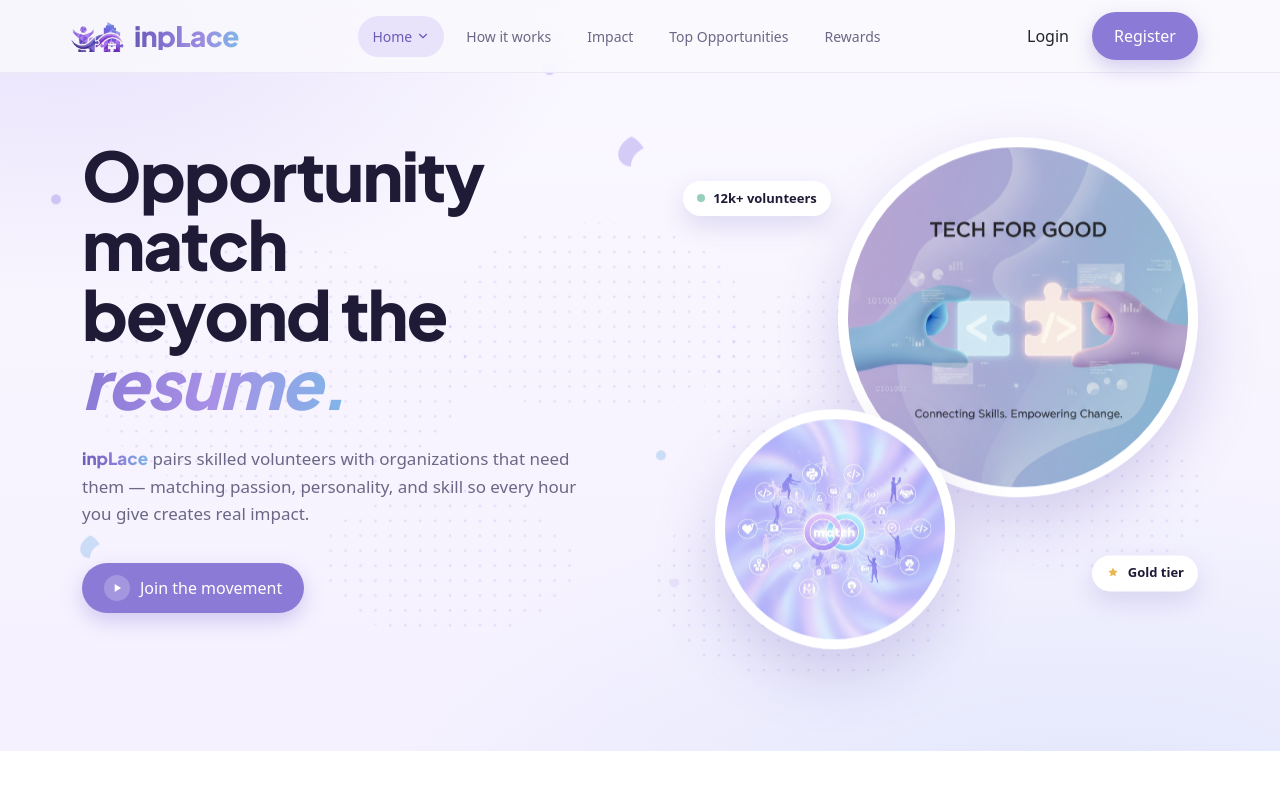
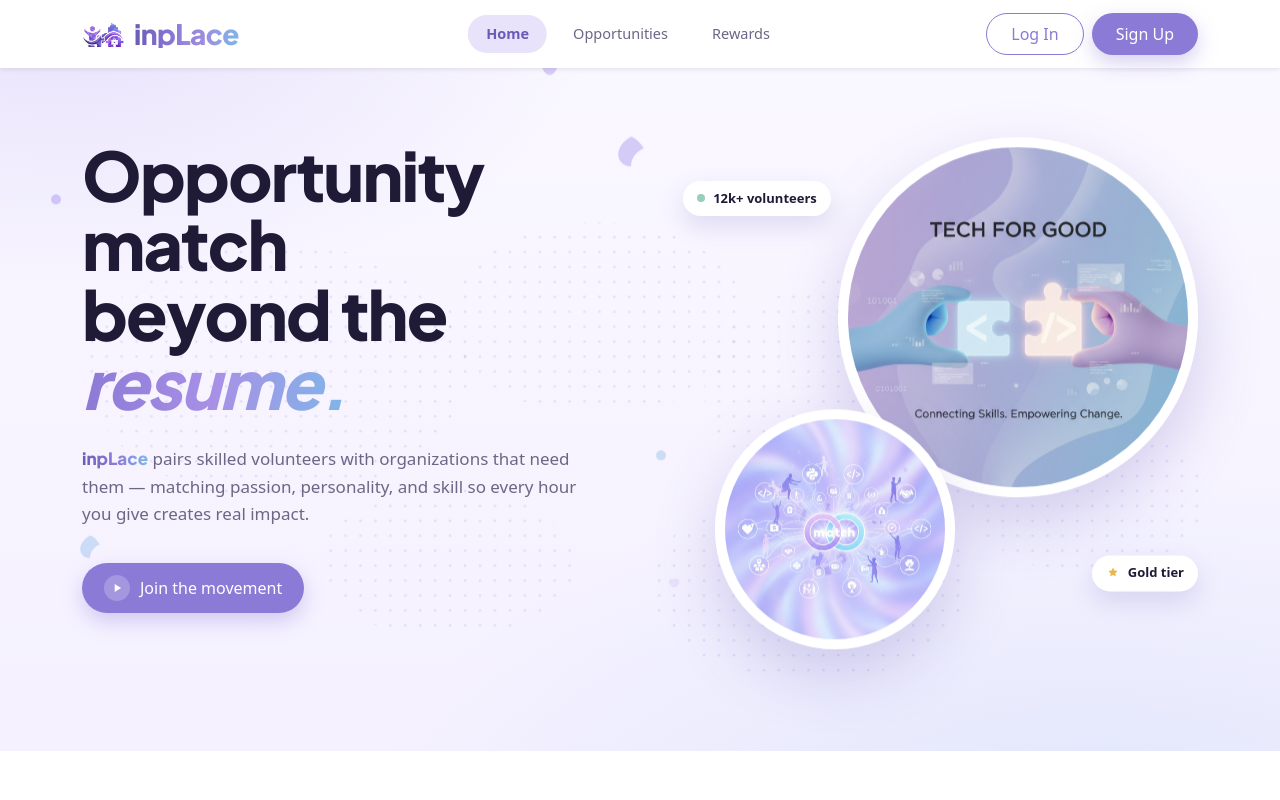
Before and after one commit to AmrSameh123/inplace, a React (Create React App) app: page / in a window 1280 px wide. Shown: the top 800 px of the page. Built offline with nearby package versions, Linux system fonts and the light colour scheme.

Commit message:
modify navbar

```diff
--- a/src/components/Navbar.css
+++ b/src/components/Navbar.css
@@ -1,152 +1,120 @@
-.nav-wrap {
-  position: fixed;
-  top: 0;
-  left: 0;
-  right: 0;
-  z-index: 100;
-  background: rgba(250, 249, 253, 0.85);
-  backdrop-filter: saturate(180%) blur(12px);
-  -webkit-backdrop-filter: saturate(180%) blur(12px);
-  border-bottom: 1px solid var(--color-border);
-}
-.nav {
-  display: flex;
-  align-items: center;
-  justify-content: space-between;
-  height: 72px;
-  gap: 24px;
-}
-.nav-logo-link {
-  display: inline-flex;
-  align-items: center;
-  transition: opacity var(--transition);
-}
-.nav-logo-link:hover { opacity: 0.92; }
-.nav-links {
-  display: flex;
-  align-items: center;
-  gap: 8px;
-}
-.nav-links a {
-  position: relative;
-  padding: 10px 14px;
-  border-radius: var(--radius-full);
-  font-size: 14px;
-  font-weight: 500;
-  color: var(--color-text-muted);
-  transition: color var(--transition), background var(--transition);
-  display: inline-flex;
-  align-items: center;
-  gap: 4px;
-}
-.nav-links a:hover {
-  color: var(--color-lavender-dark);
-  background: var(--color-lavender-softer);
-}
-.nav-links a.active {
-  color: var(--color-lavender-dark);
-  background: var(--color-lavender-softer);
-}
-.nav-dropdown {
-  position: relative;
-}
-.nav-caret {
-  transition: transform var(--transition);
-}
-.nav-dropdown:hover .nav-caret {
-  transform: rotate(180deg);
-}
-.nav-dropdown-menu {
-  position: absolute;
-  top: calc(100% + 8px);
-  left: 0;
-  min-width: 200px;
-  background: var(--color-surface);
-  border: 1px solid var(--color-border);
-  border-radius: var(--radius-md);
-  padding: 8px;
-  box-shadow: var(--shadow-md);
-  display: flex;
-  flex-direction: column;
-  gap: 2px;
-  animation: fadeUp 0.2s ease-out;
-}
-.nav-dropdown-menu a {
-  padding: 10px 14px;
-  border-radius: var(--radius-sm);
-  font-size: 14px;
-  color: var(--color-text-muted);
-}
-.nav-dropdown-menu a:hover {
-  background: var(--color-lavender-softer);
-  color: var(--color-lavender-dark);
+.navbar {
+    transition: all 0.3s ease;
+    backdrop-filter: blur(10px);
+    -webkit-backdrop-filter: blur(10px);
 }
 
-.nav-cta {
-  display: flex;
-  align-items: center;
-  gap: 10px;
-}
-.nav-btn-sm {
-  padding: 9px 18px;
-  font-size: 14px;
-}
-.nav-avatar {
-  width: 40px;
-  height: 40px;
-  border-radius: 50%;
-  background: linear-gradient(135deg, var(--color-lavender), var(--color-blue));
-  color: #fff;
-  display: grid;
-  place-items: center;
-  font-weight: 700;
-  font-size: 16px;
-  cursor: pointer;
-  transition: transform var(--transition);
-}
-.nav-avatar:hover { transform: scale(1.05); }
+@media (min-width: 992px) {
+    .nav-links-center {
+        margin-left: auto;
+        margin-right: auto;
+        position: absolute;
+        left: 50%;
+        transform: translateX(-80%);
+        white-space: nowrap;
+    }
 
-.nav-toggle {
-  display: none;
-  width: 40px;
-  height: 40px;
-  border-radius: var(--radius-sm);
-  background: var(--color-lavender-softer);
-  flex-direction: column;
-  align-items: center;
-  justify-content: center;
-  gap: 4px;
-}
-.nav-toggle span {
-  display: block;
-  width: 18px;
-  height: 2px;
-  background: var(--color-lavender-dark);
-  border-radius: 2px;
+    .navbar-collapse {
+        position: relative;
+    }
 }
 
-@media (max-width: 960px) {
-  .nav-links {
-    position: absolute;
-    top: 72px;
-    left: 0;
-    right: 0;
-    background: var(--color-surface);
-    border-bottom: 1px solid var(--color-border);
-    flex-direction: column;
-    align-items: stretch;
-    padding: 16px;
-    gap: 4px;
-    transform: translateY(-10px);
-    opacity: 0;
-    pointer-events: none;
-    transition: all var(--transition);
-  }
-  .nav-links.open {
-    transform: translateY(0);
-    opacity: 1;
-    pointer-events: auto;
-  }
-  .nav-dropdown-menu { position: static; box-shadow: none; border: none; padding-left: 16px; }
-  .nav-toggle { display: flex; }
+.navbar .navbar-nav.mx-auto .nav-link {
+    font-weight: 500;
+    font-size: 14.5px;
+    color: #6b6785 !important;
+    padding: 8px 18px !important;
+    border-radius: 999px;
+    transition: all 0.25s ease;
+    position: relative;
 }
+
+.navbar .navbar-nav.mx-auto .nav-link:hover {
+    color: var(--color-lavender-dark) !important;
+    background-color: var(--color-lavender-softer);
+    transform: translateY(-1px);
+}
+
+.navbar .navbar-nav.mx-auto .nav-link.active {
+    color: var(--color-lavender-dark) !important;
+    background-color: var(--color-lavender-softer);
+    font-weight: 600;
+}
+
+/* Avatar Styling */
+.nav-avatar-sm {
+    width: 38px;
+    height: 38px;
+    border-radius: 50%;
+    background: linear-gradient(135deg, var(--color-lavender), var(--color-blue));
+    color: white;
+    display: flex;
+    align-items: center;
+    justify-content: center;
+    font-weight: 700;
+    font-size: 14px;
+    box-shadow: 0 2px 5px rgba(0, 0, 0, 0.1);
+    transition: transform 0.2s ease;
+}
+
+.nav-avatar-sm:hover {
+    transform: scale(1.05);
+}
+
+/* Dropdown Customization */
+.dropdown-menu {
+    border-radius: 12px !important;
+    padding: 0.5rem;
+    min-width: 180px;
+}
+
+.dropdown-item {
+    border-radius: 8px;
+    font-size: 14.5px;
+    transition: all 0.2s ease;
+}
+
+.dropdown-item:hover {
+    background-color: var(--color-lavender-softer) !important;
+    color: var(--color-lavender-dark) !important;
+}
+
+/* Custom Login Button Hover */
+.navbar .btn-outline-primary {
+    border-color: var(--color-lavender);
+    color: var(--color-lavender);
+}
+
+.navbar .btn-outline-primary:hover {
+    background-color: var(--color-lavender) !important;
+    border-color: var(--color-lavender) !important;
+    color: white !important;
+    transform: translateY(-2px);
+    box-shadow: 0 5px 15px rgba(139, 122, 214, 0.2);
+}
+
+.navbar .btn-primary:hover {
+    transform: translateY(-2px);
+    box-shadow: 0 5px 15px rgba(139, 122, 214, 0.3);
+}
+
+/* Mobile Adjustments */
+@media (max-width: 991.98px) {
+    .navbar-collapse {
+        background: white;
+        padding: 1.5rem;
+        border-radius: 15px;
+        margin-top: 1rem;
+        box-shadow: 0 10px 30px rgba(0, 0, 0, 0.05);
+    }
+
+    .nav-link {
+        padding: 0.75rem 0 !important;
+    }
+
+    .dropdown-menu {
+        box-shadow: none !important;
+        background: #f8f9fa;
+        border: none !important;
+    }
+}
--- a/src/components/Navbar.js
+++ b/src/components/Navbar.js
@@ -1,93 +1,141 @@
 import { useState } from 'react'
 import { Link, NavLink, useLocation } from 'react-router-dom'
-import { useSelector } from 'react-redux';
+import { useSelector, useDispatch } from 'react-redux';
+import { updateUser, setSelectedRole } from '../redux/UserSlice'
 import Logo from './Logo.js'
 import './Navbar.css'
 
 export default function Navbar() {
-  const [open, setOpen] = useState(false)
-  const [homeDropdown, setHomeDropdown] = useState(false)
+  const [isOpen, setIsOpen] = useState(false)
+  const [homeOpen, setHomeOpen] = useState(false)
+  const [userOpen, setUserOpen] = useState(false)
+
+  const dispatch = useDispatch()
   const user = useSelector((state) => state.user.user);
+  const selectedRole = useSelector((state) => state.user.selectedRole);
   const location = useLocation()
 
-  const isOrg = user?.role === 'organization'
+  const isOrg = selectedRole === 'organization'
 
   const hideOn = ['/login', '/register', '/role']
-  if (hideOn.includes(location?.pathname)) return null
+  if (hideOn.includes(location?.pathname)) return null  // hide navbar on login, register, role pages
+
+  const toggleNavbar = () => setIsOpen(!isOpen) // when clicked on toggle button it will open the navbar
+  const closeNavbar = () => {
+    setIsOpen(false)
+    setHomeOpen(false)
+    setUserOpen(false)
+  }
+
+  const handleLogout = () => {
+    dispatch(updateUser(null))
+    dispatch(setSelectedRole(null))
+    closeNavbar()
+  }
 
   return (
-    <header className="nav-wrap">
-      <div className="container nav">
-        <Link to="/" className="nav-logo-link" aria-label="inpLace home">
-          <Logo size={54} />
+    <nav className="navbar navbar-expand-lg navbar-light bg-white shadow-sm fixed-top py-2">
+      <div className="container">
+
+        <Link to="/" className="navbar-brand d-flex align-items-center">
+          <Logo size={42} />
         </Link>
 
-        <nav className={`nav-links ${open ? 'open' : ''}`} aria-label="Primary">
+        {/* toggle button */}
+        <button
+          className="navbar-toggler border-0 shadow-none ms-auto"
+          type="button"
+          onClick={toggleNavbar}
+          aria-expanded={isOpen}
+          aria-label="Toggle navigation"
+        >
+          <span className="navbar-toggler-icon"></span>
+        </button>
+
+        <div className={`collapse navbar-collapse ${isOpen ? 'show' : ''}`}> {/* when toggle button is clicked it will open the navbar */}
+
+
+          <ul className="navbar-nav mx-auto mb-2 mb-lg-0 align-items-lg-center text-center nav-links-center">
+
+
+            <li
+              className="nav-item dropdown mx-1"
+              onMouseEnter={() => window.innerWidth > 992 && setHomeOpen(true)}  // when mouse is hovered on home it will open the dropdown
+              onMouseLeave={() => window.innerWidth > 992 && setHomeOpen(false)}  // when mouse is hovered out of home it will close the dropdown
+            >
+              <NavLink
+                to="/"
+                className={({ isActive }) => `nav-link px-3 ${isActive ? 'active' : ''}`}
+                onClick={closeNavbar}
+              >
+                Home
+              </NavLink>
+              <ul className={`dropdown-menu border-0 shadow-lg mt-0 ${homeOpen ? 'show' : ''}`}>
+                <li><a className="dropdown-item py-2" href="/#about" onClick={closeNavbar}>About Us</a></li>
+                <li><a className="dropdown-item py-2" href="/#how-it-works" onClick={closeNavbar}>How It Works</a></li>
+                <li><a className="dropdown-item py-2" href="/#impact" onClick={closeNavbar}>Impact</a></li>
+              </ul>
+            </li>
+
             {isOrg ? (
+              // Organization / Company Links
               <>
-              <NavLink to="/organization/opportunities" onClick={() => setOpen(false)}>Opportunities</NavLink>
-              <NavLink to="/organization/top-volunteers" onClick={() => setOpen(false)}>Top Volunteers</NavLink>
-              <NavLink to="/organization/profile" onClick={() => setOpen(false)}>Profile</NavLink>
+                <li className="nav-item mx-1">
+                  <NavLink className="nav-link px-3" to="/organization/post-opportunity" onClick={closeNavbar}>Post Opportunities</NavLink>
+                </li>
+                <li className="nav-item mx-1">
+                  <NavLink className="nav-link px-3" to="/organization/volunteers" onClick={closeNavbar}>Volunteers</NavLink>
+                </li>
               </>
             ) : (
+              // Volunteer Links
               <>
-              {/* Home with dropdown */}
-              <div
-                className="nav-dropdown"
-                onMouseEnter={() => setHomeDropdown(true)}
-                onMouseLeave={() => setHomeDropdown(false)}
+                <li className="nav-item mx-1">
+                  <NavLink className="nav-link px-3" to="/opportunities" onClick={closeNavbar}>Opportunities</NavLink>
+                </li>
+                <li className="nav-item mx-1">
+                  <NavLink className="nav-link px-3" to="/rewards" onClick={closeNavbar}>Rewards</NavLink>
+                </li>
+              </>
+            )}
+          </ul>
+
+          {/* Right Side: Auth / Account */}
+          <div className="navbar-nav ms-auto align-items-center">
+            {user ? (
+              <li
+                className="nav-item dropdown w-100"
+                onMouseEnter={() => window.innerWidth > 992 && setUserOpen(true)}
+                onMouseLeave={() => window.innerWidth > 992 && setUserOpen(false)}
               >
-                <NavLink to="/" onClick={() => setOpen(false)} end>
-                  Home
-                  <svg className="nav-caret" viewBox="0 0 24 24" width="14" height="14" aria-hidden="true">
-                    <path d="M6 9l6 6 6-6" stroke="currentColor" strokeWidth="2" fill="none" strokeLinecap="round" strokeLinejoin="round"/>
-                  </svg>
-                </NavLink>
-                {homeDropdown && (
-                  <div className="nav-dropdown-menu">
-                    <a href="/#about">About Us</a>
-                    <a href="/#how-it-works">How It Works</a>
-                    <a href="/#impact">Impact</a>
-                    <a href="/#guide">Volunteer Guide</a>
-                    <a href="/#stories">Success Stories</a>
+                <a
+                  className={`nav-link d-flex align-items-center justify-content-center gap-2 px-3 ${userOpen ? 'show' : ''}`}
+                  href="#"
+                  role="button"
+                  onClick={(e) => { e.preventDefault(); setUserOpen(!userOpen); }}
+                >
+                  <div className="nav-avatar-sm">
+                    {(user.name || 'U').charAt(0).toUpperCase()}
+                  </div>
+                </a>
+                <ul className={`dropdown-menu dropdown-menu-end border-0 shadow-lg mt-0 ${userOpen ? 'show' : ''}`}>
+                  <li className="dropdown-header border-0 bg-transparent text-muted small">Hello, {user.name || 'User'}</li>
+                  <li><Link className="dropdown-item py-2" to="/profile" onClick={closeNavbar}>Profile</Link></li>
+                  <li><Link className="dropdown-item py-2" to="/settings" onClick={closeNavbar}>Settings</Link></li>
+                  <li><hr className="dropdown-divider" /></li>
+                  <li><button className="dropdown-item py-2 text-danger" onClick={handleLogout}>Logout</button></li>
+                </ul>
+              </li>
+            ) : (
+              <div className="d-flex flex-column flex-lg-row gap-2 mt-2 mt-lg-0 w-100">
+                <Link to="/login" className="btn btn-outline-primary rounded-pill px-4 py-2" onClick={closeNavbar}>Log In</Link>
+                <Link to="/register" className="btn btn-primary rounded-pill px-4 py-2" onClick={closeNavbar}>Sign Up </Link>
               </div>
             )}
           </div>
-              <a href="/#how-it-works" onClick={() => setOpen(false)}>How it works</a>
-              <a href="/#impact" onClick={() => setOpen(false)}>Impact</a>
-              <NavLink to="/opportunities" onClick={() => setOpen(false)}>Top Opportunities</NavLink>
-              {/* Rewards — no dropdown caret */}
-              <NavLink to="/rewards" onClick={() => setOpen(false)}>Rewards</NavLink>
-            </>
-          )}
-        </nav>
 
-        <div className="nav-cta">
-          {user?.role ? (
-            <Link
-              to={isOrg ? '/organization/profile' : '/volunteer/profile'}
-              className="nav-avatar"
-              title={user?.name || 'Account'}
-              aria-label="View profile"
-            >
-              {(user.name || 'U').slice(0, 1).toUpperCase()}
-            </Link>
-          ) : (
-            <>
-              <Link to="/login" className="btn btn-ghost nav-btn-sm">Login</Link>
-              <Link to="/register" className="btn btn-primary nav-btn-sm">Register</Link>
-            </>
-          )}
-          <button
-            className="nav-toggle"
-            aria-label="Toggle menu"
-            aria-expanded={open}
-            onClick={() => setOpen(!open)}
-          >
-            <span /><span /><span />
-          </button>
         </div>
       </div>
-    </header>
+    </nav>
   )
 }
--- a/src/styles/global.css
+++ b/src/styles/global.css
@@ -96,7 +96,7 @@
 
 
 /* Make sure the button in lavander */
-.btn-primary, button[type="button"] {
+.btn-primary, button[type="button"]:not(.navbar-toggler) {
     background-color: #8b7ad6 !important;
     color: white !important;
     border-radius: 999px !important;
```
Also changed, not shown: src/redux/UserSlice.js (+4 -7 lines). Lines whose indentation alone changed are shown as unchanged.
